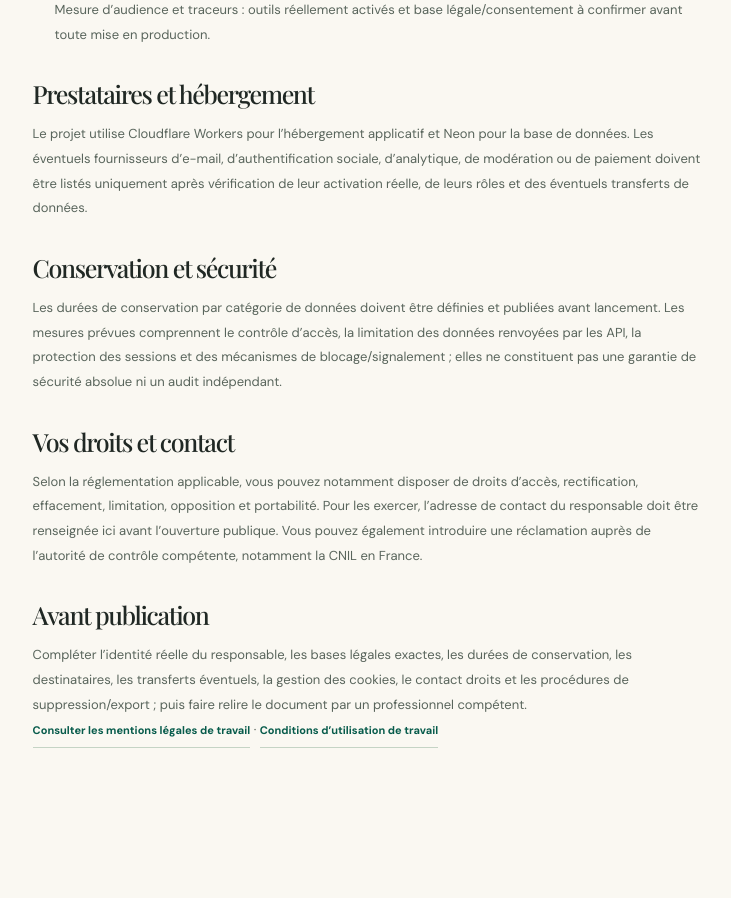
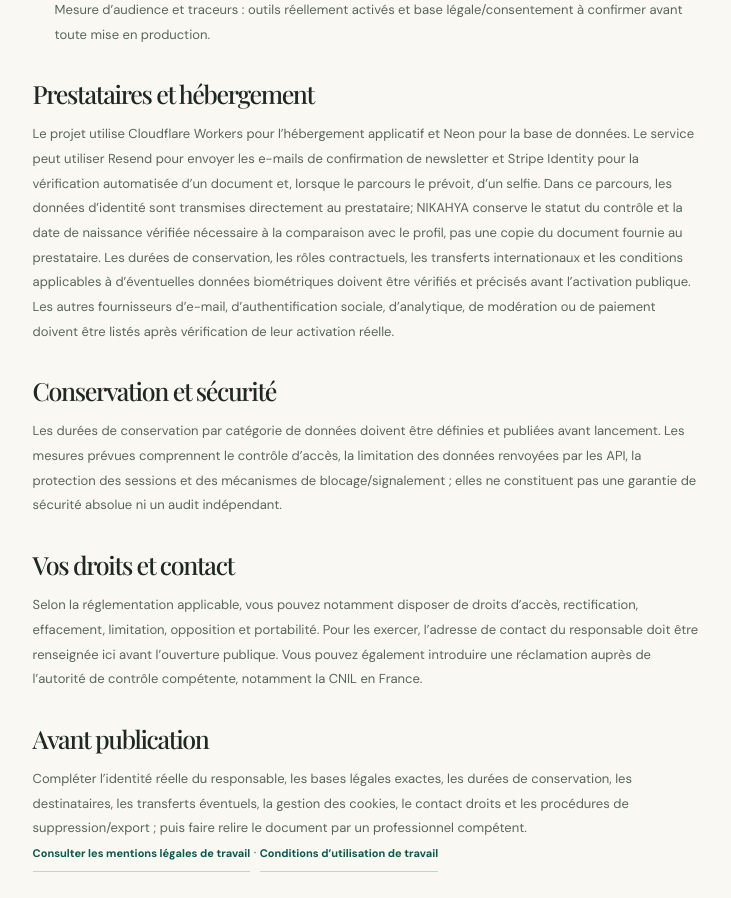
Before and after one commit to alilou31/Toto, a Next.js app: page /confidentialite in a window 1280 px wide. Shown: the part 1120-2018 px from the top of the page, without its empty margins (272-1003 px from the left). Before the commit the page ends 1938 px from the top, so only its background shows below. Built offline with nearby package versions, Linux system fonts and the light colour scheme; no server answers; a web font is replaced by a local one.

Commit message:
docs: disclose newsletter and identity verification processors

```diff
--- a/app/confidentialite/page.tsx
+++ b/app/confidentialite/page.tsx
@@ -33,7 +33,7 @@ export default function Confidentialite() {
       </ul>
 
       <h2>Prestataires et hébergement</h2>
-      <p>Le projet utilise Cloudflare Workers pour l’hébergement applicatif et Neon pour la base de données. Les éventuels fournisseurs d’e-mail, d’authentification sociale, d’analytique, de modération ou de paiement doivent être listés uniquement après vérification de leur activation réelle, de leurs rôles et des éventuels transferts de données.</p>
+      <p>Le projet utilise Cloudflare Workers pour l’hébergement applicatif et Neon pour la base de données. Le service peut utiliser Resend pour envoyer les e-mails de confirmation de newsletter et Stripe Identity pour la vérification automatisée d’un document et, lorsque le parcours le prévoit, d’un selfie. Dans ce parcours, les données d’identité sont transmises directement au prestataire; NIKAHYA conserve le statut du contrôle et la date de naissance vérifiée nécessaire à la comparaison avec le profil, pas une copie du document fournie au prestataire. Les durées de conservation, les rôles contractuels, les transferts internationaux et les conditions applicables à d’éventuelles données biométriques doivent être vérifiés et précisés avant l’activation publique. Les autres fournisseurs d’e-mail, d’authentification sociale, d’analytique, de modération ou de paiement doivent être listés après vérification de leur activation réelle.</p>
 
       <h2>Conservation et sécurité</h2>
       <p>Les durées de conservation par catégorie de données doivent être définies et publiées avant lancement. Les mesures prévues comprennent le contrôle d’accès, la limitation des données renvoyées par les API, la protection des sessions et des mécanismes de blocage/signalement ; elles ne constituent pas une garantie de sécurité absolue ni un audit indépendant.</p>
```
